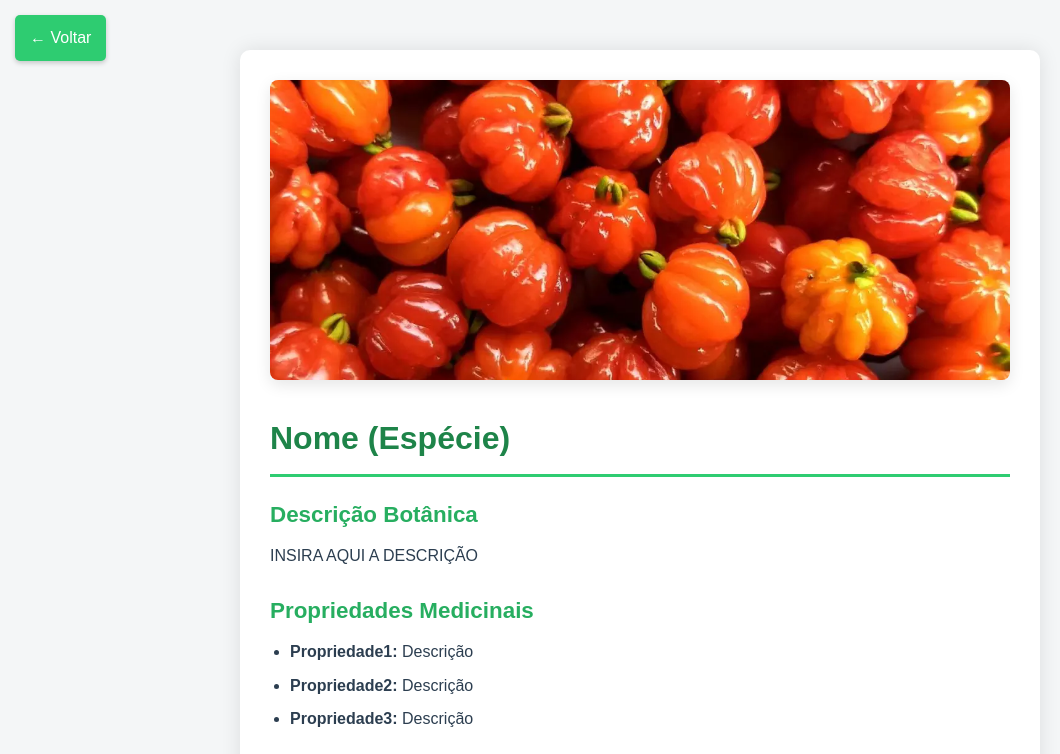
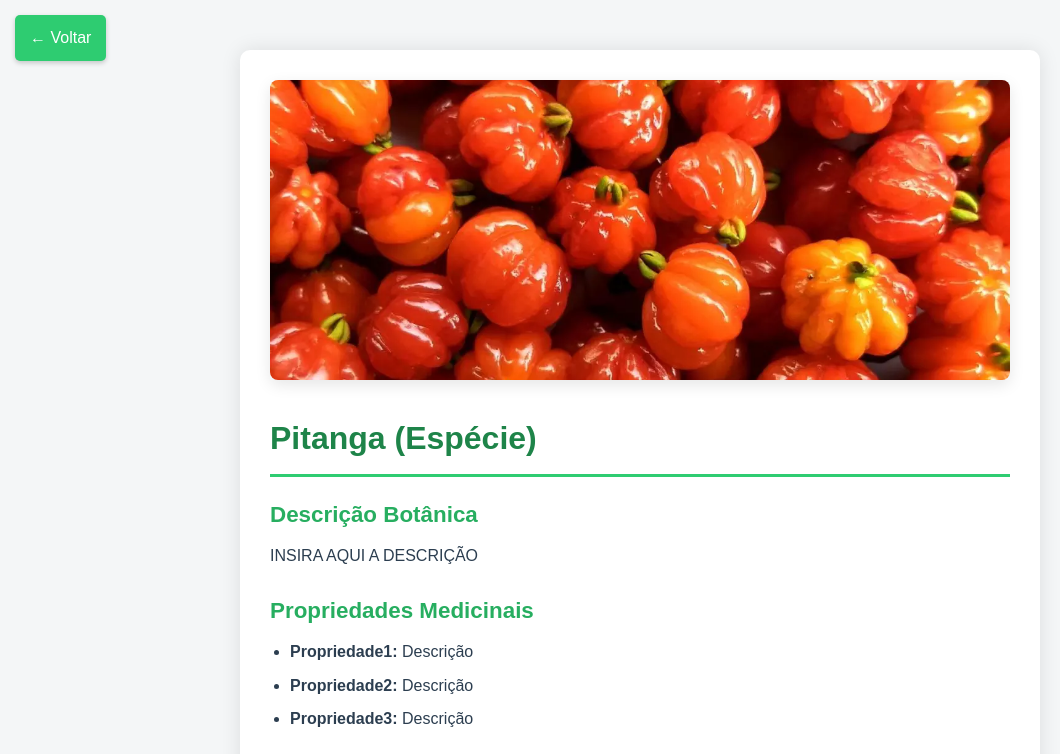
Before and after one commit to amanciohdr/plantas-medicinais, a plain HTML site: page pitanga.html in a window 1280 px wide. Shown: the top 754 px of the page, without its empty margins (0-1060 px from the left). Drawn offline with Linux system fonts and the light colour scheme.

```diff
--- a/pitanga.html
+++ b/pitanga.html
@@ -125,7 +125,7 @@
     <div class="herb-page">
         <img src="imagens/pitanga.jpg" alt="Pitanga" class="herb-page-image">
 
-        <h1 class="herb-page-title">Nome (Espécie)</h1>
+        <h1 class="herb-page-title">Pitanga (Espécie)</h1>
 
         <div class="herb-section">
             <h2>Descrição Botânica</h2>
```
